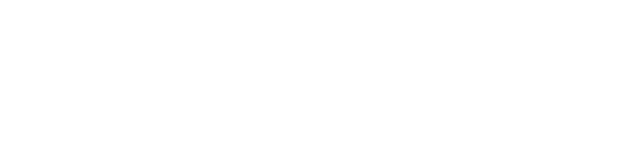
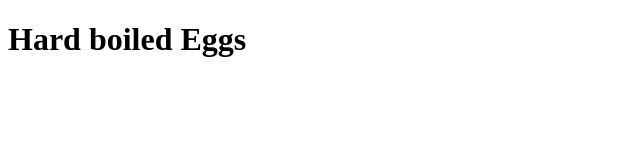
Before and after one commit to crucialniccur/odin-recipes, a plain HTML site: page recipes/hard-boiled-eggs.html in a window 1280 px wide. Shown: the whole page, without its empty margins (0-640 px from the left). Drawn offline with Linux system fonts and the light colour scheme.

Commit message:
add h1 element: Hard Boiled Eggs

```diff
--- a/recipes/hard-boiled-eggs.html
+++ b/recipes/hard-boiled-eggs.html
@@ -6,6 +6,6 @@
     <title>Document</title>
 </head>
 <body>
-
+    <h1>Hard boiled Eggs</h1>
 </body>
 </html>
```
